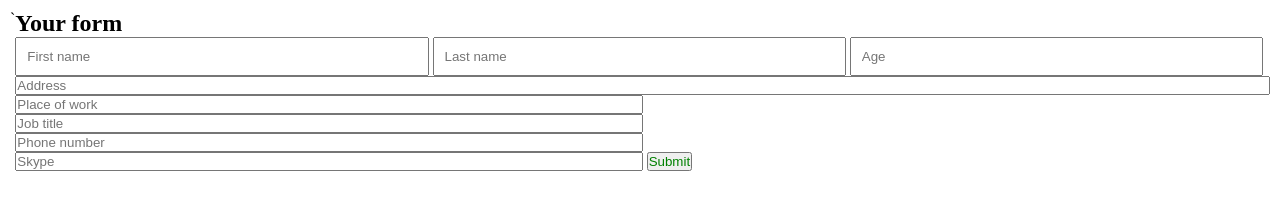
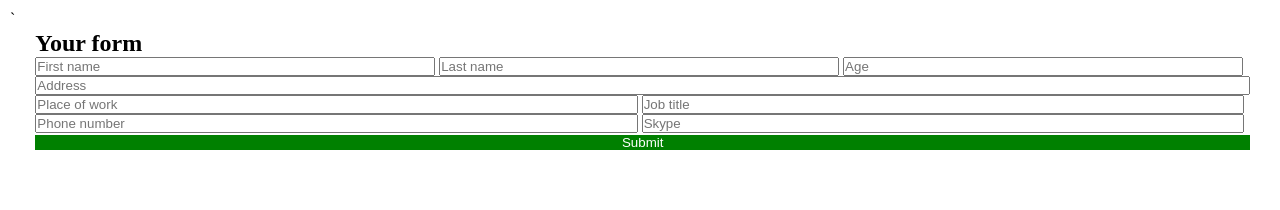
Before and after one commit to vmaineng/form-css, a plain HTML site: page index.html in a window 1280 px wide. Drawn offline with Linux system fonts and the light colour scheme.

Commit message:
fixed submit button

```diff
--- a/styles.css
+++ b/styles.css
@@ -13,32 +13,41 @@ body {
 .container {
   position: relative;
   border-radius: 6px;
+  padding: 20px;
 }
 
-.container form{
+.container form {
   position: relative;
   margin-top: 16px;
   min-height: 490px;
 }
 
-.first-name, .last-name, .age {
-    padding: 10px;
+.first-name,
+.last-name,
+.age {
   flex-direction: column;
-    width: calc(100% /3 - 5px)
+  width: calc(100% / 3 - 5px);
 }
 
 .address {
   width: 100%;
 }
 
-.place-of-work, .job-title {
-    width: 50%;
-}
-
-.phone-number, .skype {
-    width: 50%
+.place-of-work,
+.job-title,
+.phone-number,
+.skype {
+  width: calc(100% / 2 - 5px);
 }
 
 button {
-    color: green;
+    /* fills background with green */
+  background-color: green;
+  width: 100%;
+  /* font color */
+  color: white;
+  /* adds a pointer as a cursor */
+  cursor: pointer;
+  /* removes the small black line border */
+  border: none;
 }
```
Lines whose indentation alone changed are shown as unchanged.
